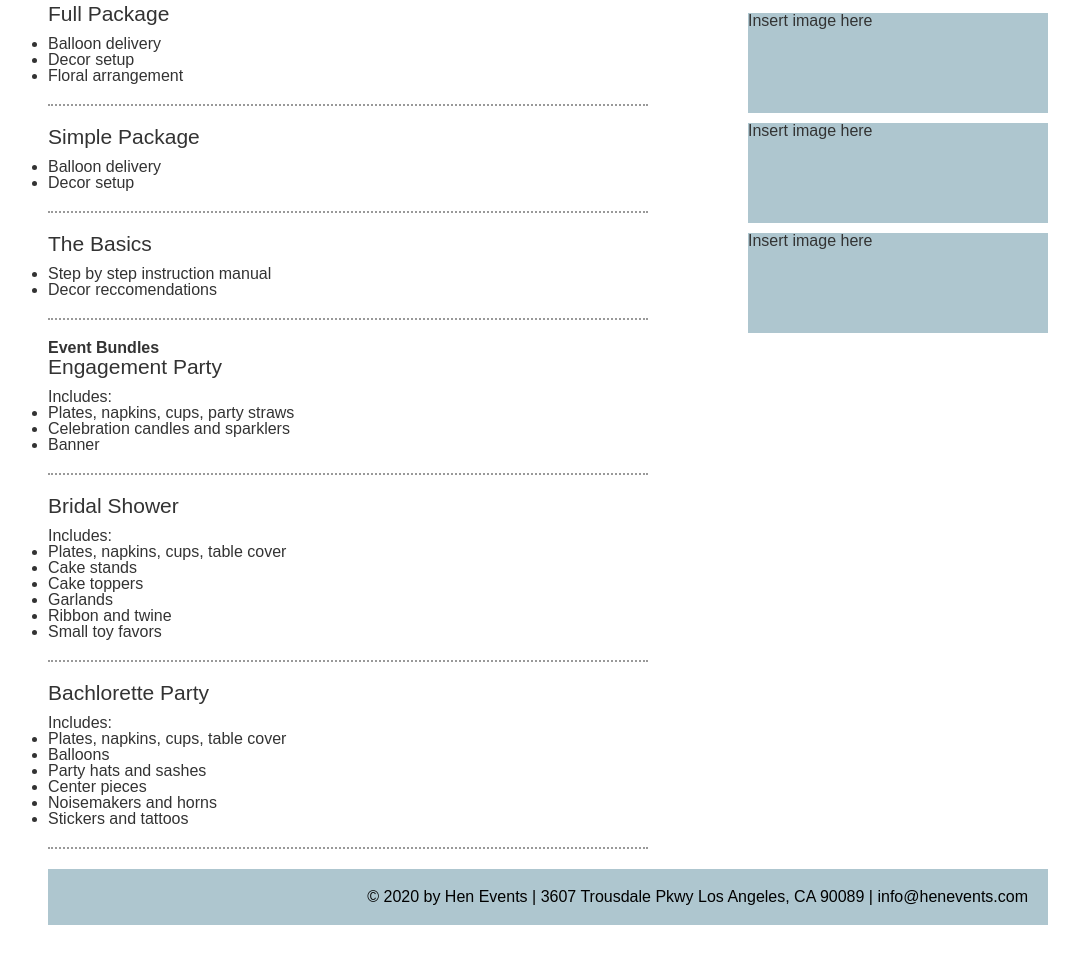
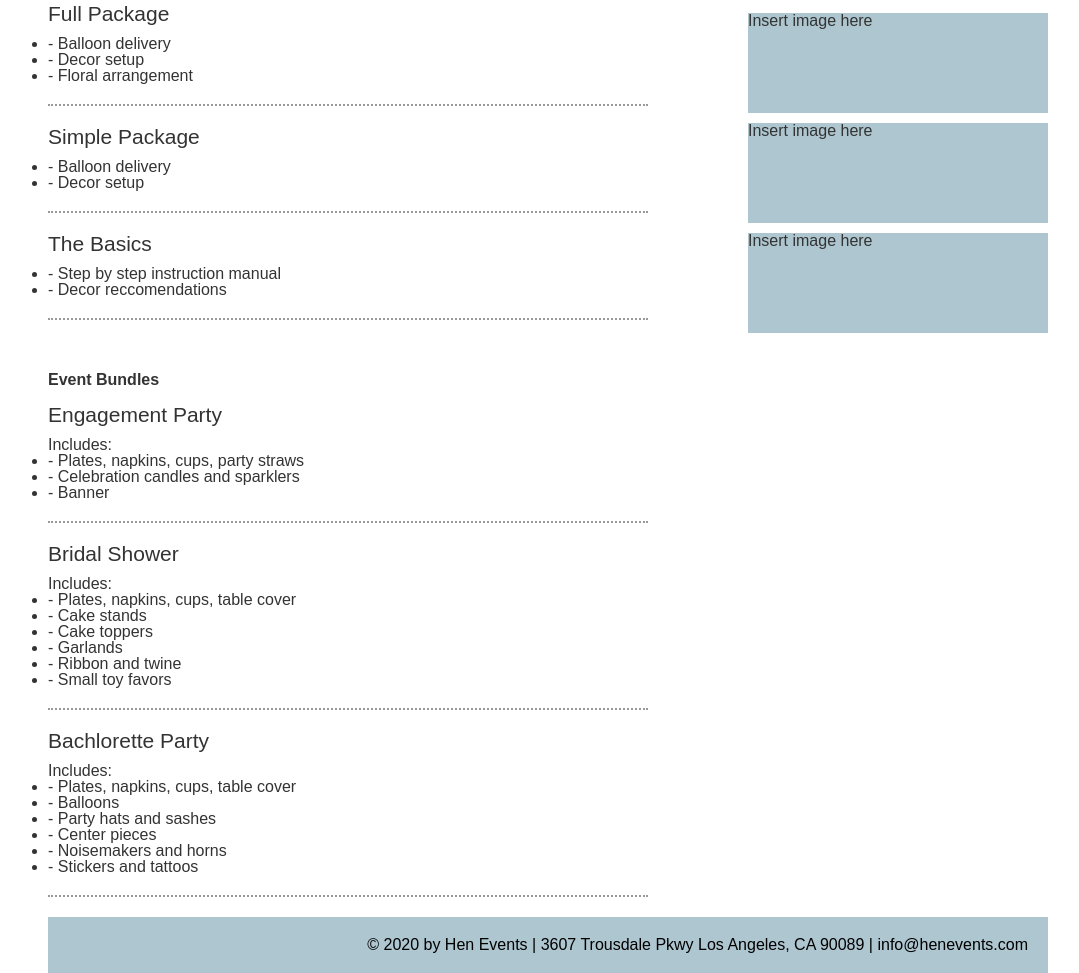
Before and after one commit to ethanasm/dso462-final, a plain HTML site: page WebContent/services.html in a window 1280 px wide. Shown: the part 194-1167 px from the top of the page, without its empty margins (92-1171 px from the left). Before the commit the page ends 1119 px from the top, so only its background shows below. Drawn offline with Linux system fonts and the light colour scheme.

Commit message:
More services formatting

```diff
--- a/WebContent/services.html
+++ b/WebContent/services.html
@@ -31,59 +31,61 @@
 			<article>
 				<h2>Full Package</h2>
 				<ul>
-					<li>Balloon delivery</li>
-					<li>Decor setup</li>
-					<li>Floral arrangement</li>
+					<li>- Balloon delivery</li>
+					<li>- Decor setup</li>
+					<li>- Floral arrangement</li>
 				</ul>
 			</article>
 			<article>
 				<h2>Simple Package</h2>
 				<ul>
-					<li>Balloon delivery</li>
-					<li>Decor setup</li>
+					<li>- Balloon delivery</li>
+					<li>- Decor setup</li>
 				</ul>
 			</article>
 			<article>
 				<h2>The Basics</h2>
 				<ul>
-					<li>Step by step instruction manual</li>
-					<li>Decor reccomendations</li>
+					<li>- Step by step instruction manual</li>
+					<li>- Decor reccomendations</li>
 				</ul>
 			</article>
 			<section>
+				<br><br>
 				<strong>Event Bundles</strong>
+				<br><br>
 			</section>
 			<article>
 				<h2>Engagement Party</h2>
 				<p>Includes:</p>
 				<ul>
-					<li>Plates, napkins, cups, party straws</li>
-					<li>Celebration candles and sparklers</li>
-					<li>Banner</li>
+					<li>- Plates, napkins, cups, party straws</li>
+					<li>- Celebration candles and sparklers</li>
+					<li>- Banner</li>
 				</ul>
 			</article>
 			<article>
 				<h2>Bridal Shower</h2>
 				<p>Includes: </p>
 				<ul>
-					<li>Plates, napkins, cups, table cover</li>
-					<li>Cake stands</li>
-					<li>Cake toppers</li>
-					<li>Garlands</li>
-					<li>Ribbon and twine</li>
-					<li>Small toy favors</li>
+					<li>- Plates, napkins, cups, table cover</li>
+					<li>- Cake stands</li>
+					<li>- Cake toppers</li>
+					<li>- Garlands</li>
+					<li>- Ribbon and twine</li>
+					<li>- Small toy favors</li>
 				</ul>
 			</article>
 			<article>
 				<h2>Bachlorette Party</h2>
 				<p>Includes: </p>
 				<ul>
-					<li>Plates, napkins, cups, table cover</li>
-					<li>Balloons</li>
-					<li>Party hats and sashes</li>
-					<li>Center pieces</li>
-					<li>Noisemakers and horns</li>
-					<li>Stickers and tattoos</li>
+					<li>- Plates, napkins, cups, table cover</li>
+					<li>- Balloons</li>
+					<li>- Party hats and sashes</li>
+					<li>- Center pieces</li>
+					<li>- Noisemakers and horns</li>
+					<li>- Stickers and tattoos</li>
 				</ul>
 			</article>
 		</main>
```
